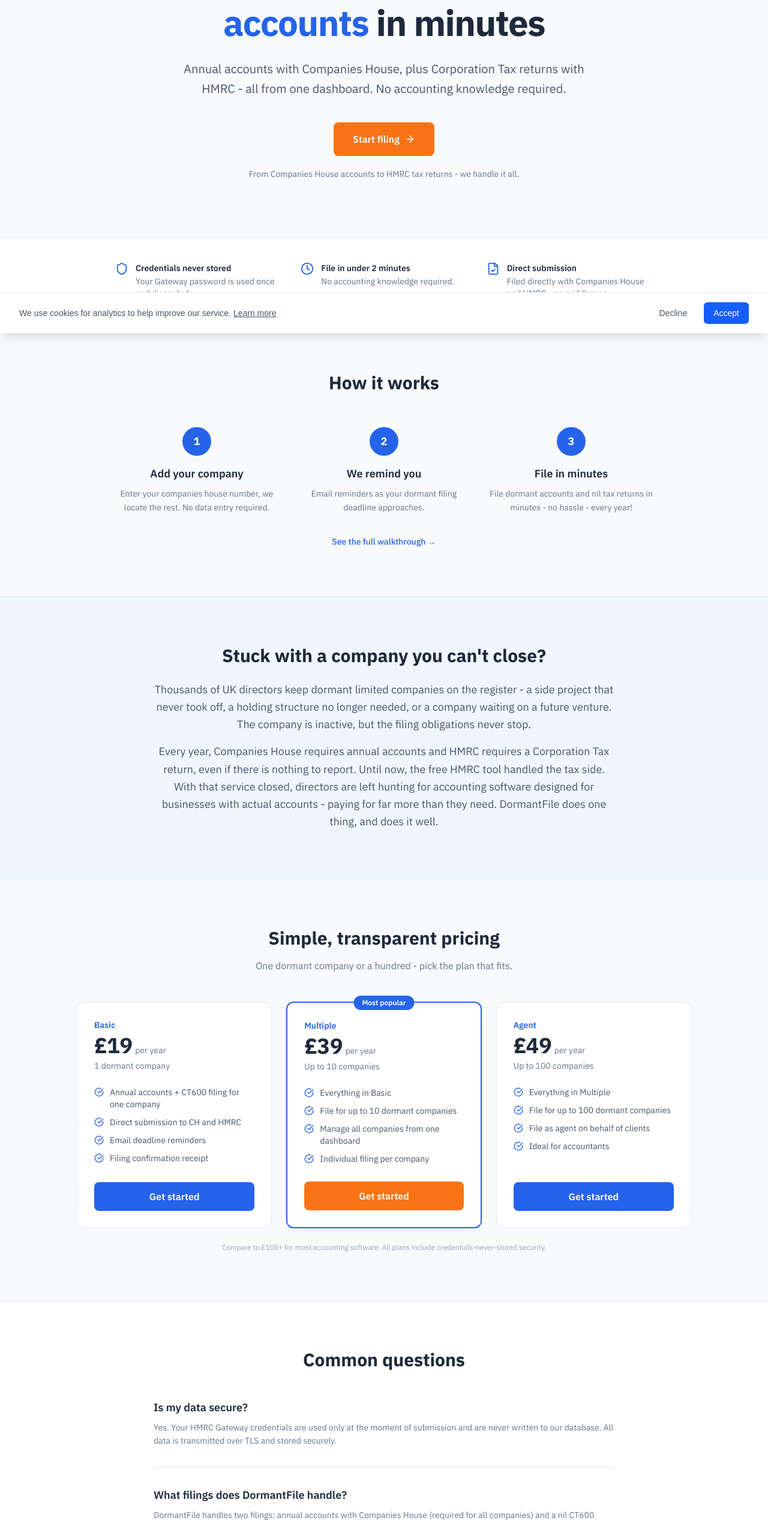
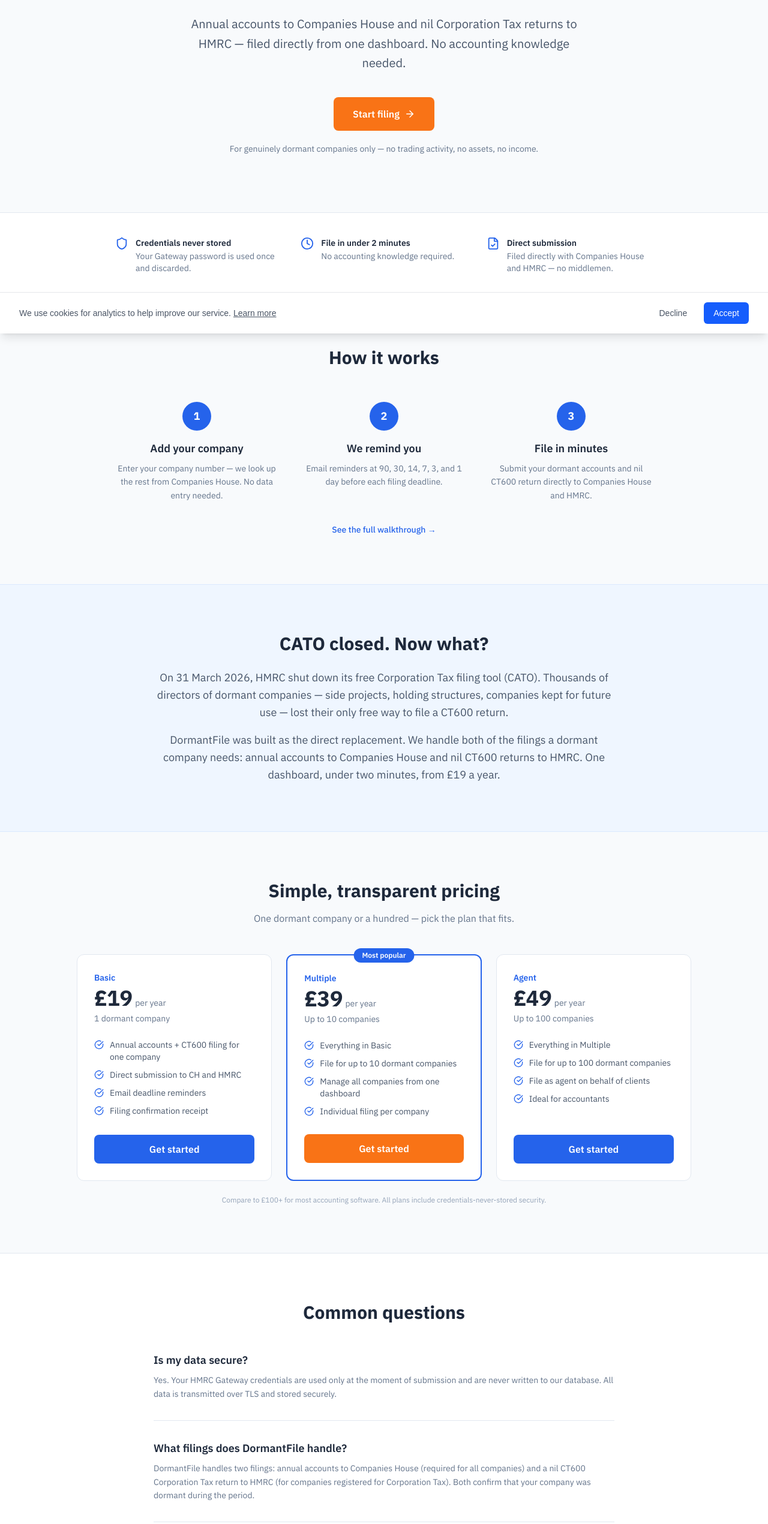
Before and after one commit to bendav91/dormantfile, a Next.js app: page / in a window 1280 px wide. Shown: the part 244-2785 px from the top of the page at 60% size. Built offline with nearby package versions, Linux system fonts and the light colour scheme; no server answers.

Commit message:
copy: rewrite homepage
Stronger H1 with target keywords, CATO closure context, dormant-only
scope statement, FAQ schema markup, consistent pricing, meta tags.

```diff
--- a/src/app/page.tsx
+++ b/src/app/page.tsx
@@ -1,3 +1,4 @@
+import type { Metadata } from "next";
 import { IBM_Plex_Sans } from "next/font/google";
 import Link from "next/link";
 import {
@@ -9,12 +10,47 @@
 } from "lucide-react";
 import { MarketingNav } from "@/components/marketing/MarketingNav";
 import { MarketingFooter } from "@/components/marketing/MarketingFooter";
+import { FAQPageJsonLd } from "@/lib/content/json-ld";
 
 const ibmPlexSans = IBM_Plex_Sans({
   subsets: ["latin"],
   weight: ["400", "500", "600", "700"],
   display: "swap",
 });
+
+export const metadata: Metadata = {
+  title: "DormantFile — Dormant Company Filing Made Simple",
+  description: "File your dormant company accounts and nil CT600 tax returns online. Direct submission to Companies House and HMRC from one dashboard. From £19/year.",
+  openGraph: {
+    title: "DormantFile — Dormant Company Filing Made Simple",
+    description: "File your dormant company accounts and nil CT600 tax returns online. From £19/year.",
+    type: "website",
+    siteName: "DormantFile",
+  },
+};
+
+const faqItems = [
+  {
+    question: "Is my data secure?",
+    answer: "Yes. Your HMRC Gateway credentials are used only at the moment of submission and are never written to our database. All data is transmitted over TLS and stored securely.",
+  },
+  {
+    question: "What filings does DormantFile handle?",
+    answer: "DormantFile handles two filings: annual accounts to Companies House (required for all companies) and a nil CT600 Corporation Tax return to HMRC (for companies registered for Corporation Tax). Both confirm that your company was dormant during the period.",
+  },
+  {
+    question: "What if my company isn't registered for Corporation Tax?",
+    answer: "No problem — most dormant companies only need to file annual accounts with Companies House. You can add Corporation Tax filing later if needed.",
+  },
+  {
+    question: "Can I use this if my company is trading?",
+    answer: "No. DormantFile is designed exclusively for genuinely dormant companies with no income, expenditure, or assets. If your company has been trading, you will need a full accountant.",
+  },
+  {
+    question: "What happens after I file?",
+    answer: "You receive acknowledgements from Companies House and HMRC, which we display in your dashboard and send to you by email. Your filing records are stored so you have a history of past submissions.",
+  },
+];
 
 export default function LandingPage() {
   return (
@@ -32,15 +68,16 @@
             className="text-5xl sm:text-6xl font-bold leading-tight tracking-tight mb-6"
             style={{ color: "#1E293B" }}
           >
-            File your dormant company{" "}
-            <span style={{ color: "#2563EB" }}>accounts</span> in minutes
+            Dormant company filing,{" "}
+            <span style={{ color: "#2563EB" }}>sorted</span>
           </h1>
           <p
             className="text-xl leading-relaxed mb-10 max-w-2xl mx-auto"
             style={{ color: "#475569" }}
           >
-            Annual accounts with Companies House, plus Corporation Tax returns
-            with HMRC - all from one dashboard. No accounting knowledge required.
+            Annual accounts to Companies House and nil Corporation Tax returns
+            to HMRC — filed directly from one dashboard. No accounting knowledge
+            needed.
           </p>
           <Link
             href="/register"
@@ -58,7 +95,8 @@
             className="mt-5 text-sm"
             style={{ color: "#64748B" }}
           >
-            From Companies House accounts to HMRC tax returns - we handle it all.
+            For genuinely dormant companies only — no trading activity, no
+            assets, no income.
           </p>
         </div>
       </section>
@@ -99,7 +137,7 @@
                   Direct submission
                 </p>
                 <p className="text-sm mt-0.5" style={{ color: "#64748B" }}>
-                  Filed directly with Companies House and HMRC - no middlemen.
+                  Filed directly with Companies House and HMRC — no middlemen.
                 </p>
               </div>
             </div>
@@ -129,7 +167,8 @@
                 Add your company
               </h3>
               <p className="text-sm leading-relaxed" style={{ color: "#64748B" }}>
-                Enter your companies house number, we locate the rest. No data entry required.
+                Enter your company number — we look up the rest from Companies
+                House. No data entry needed.
               </p>
             </div>
             {/* Step 2 */}
@@ -144,7 +183,8 @@
                 We remind you
               </h3>
               <p className="text-sm leading-relaxed" style={{ color: "#64748B" }}>
-                Email reminders as your dormant filing deadline approaches.
+                Email reminders at 90, 30, 14, 7, 3, and 1 day before each
+                filing deadline.
               </p>
             </div>
             {/* Step 3 */}
@@ -159,7 +199,8 @@
                 File in minutes
               </h3>
               <p className="text-sm leading-relaxed" style={{ color: "#64748B" }}>
-                File dormant accounts and nil tax returns in minutes - no hassle - every year!
+                Submit your dormant accounts and nil CT600 return directly to
+                Companies House and HMRC.
               </p>
             </div>
           </div>
@@ -182,22 +223,19 @@
       >
         <div className="max-w-3xl mx-auto text-center">
           <h2 className="text-3xl font-bold mb-6" style={{ color: "#1E293B" }}>
-            Stuck with a company you can&apos;t close?
+            CATO closed. Now what?
           </h2>
           <p className="text-lg leading-relaxed mb-4" style={{ color: "#475569" }}>
-            Thousands of UK directors keep dormant limited companies on the
-            register - a side project that never took off, a holding structure
-            no longer needed, or a company waiting on a future venture. The
-            company is inactive, but the filing obligations never stop.
+            On 31 March 2026, HMRC shut down its free Corporation Tax filing
+            tool (CATO). Thousands of directors of dormant companies — side
+            projects, holding structures, companies kept for future use — lost
+            their only free way to file a CT600 return.
           </p>
           <p className="text-lg leading-relaxed" style={{ color: "#475569" }}>
-            Every year, Companies House requires annual accounts and HMRC
-            requires a Corporation Tax return, even if there is nothing to
-            report. Until now, the free HMRC tool handled the tax side. With
-            that service closed, directors are left hunting for accounting
-            software designed for businesses with actual accounts - paying for
-            far more than they need. DormantFile does one thing, and does it
-            well.
+            DormantFile was built as the direct replacement. We handle both of
+            the filings a dormant company needs: annual accounts to Companies
+            House and nil CT600 returns to HMRC. One dashboard, under two
+            minutes, from £19 a year.
           </p>
         </div>
       </section>
@@ -215,7 +253,7 @@
             className="text-center text-base mb-12 max-w-xl mx-auto"
             style={{ color: "#64748B" }}
           >
-            One dormant company or a hundred - pick the plan that fits.
+            One dormant company or a hundred — pick the plan that fits.
           </p>
           <div className="grid grid-cols-1 sm:grid-cols-3 gap-6">
             {[
@@ -339,6 +377,7 @@
       </section>
 
       {/* FAQ */}
+      <FAQPageJsonLd items={faqItems} />
       <section
         style={{ backgroundColor: "#ffffff", borderTop: "1px solid #E2E8F0" }}
         className="py-20 px-6"
@@ -351,30 +390,9 @@
             Common questions
           </h2>
           <div className="space-y-8">
-            {[
-              {
-                q: "Is my data secure?",
-                a: "Yes. Your HMRC Gateway credentials are used only at the moment of submission and are never written to our database. All data is transmitted over TLS and stored securely.",
-              },
-              {
-                q: "What filings does DormantFile handle?",
-                a: "DormantFile handles two filings: annual accounts with Companies House (required for all companies) and a nil CT600 Corporation Tax return with HMRC (for companies registered for Corporation Tax). Both confirm that your company was dormant during the period.",
-              },
-              {
-                q: "What if my company isn't registered for Corporation Tax?",
-                a: "No problem - most dormant companies only need to file annual accounts with Companies House. You can add Corporation Tax filing later if needed.",
-              },
-              {
-                q: "Can I use this if my company is trading?",
-                a: "No. DormantFile is designed exclusively for genuinely dormant companies with no income, expenditure, or assets. If your company has been trading, you will need a full accountant.",
-              },
-              {
-                q: "What happens after I file?",
-                a: "You will receive acknowledgements from Companies House and HMRC, which we display in your dashboard and send to you by email. Your filing records are stored so you have a history of past submissions.",
-              },
-            ].map(({ q, a }) => (
+            {faqItems.map(({ question, answer }) => (
               <div
-                key={q}
+                key={question}
                 style={{ borderBottom: "1px solid #E2E8F0" }}
                 className="pb-8"
               >
@@ -382,10 +400,10 @@
                   className="font-semibold text-lg mb-2"
                   style={{ color: "#1E293B" }}
                 >
-                  {q}
+                  {question}
                 </h3>
                 <p className="text-sm leading-relaxed" style={{ color: "#64748B" }}>
-                  {a}
+                  {answer}
                 </p>
               </div>
             ))}
@@ -400,7 +418,7 @@
       >
         <div className="max-w-3xl mx-auto">
           <h2 className="text-4xl font-bold mb-6 text-white">
-            Ready to stop worrying about your dormant company filings?
+            Ready to file your dormant company returns?
           </h2>
           <p className="text-lg mb-10" style={{ color: "#94A3B8" }}>
             Set up in minutes. File in seconds. Done for the year.
```
